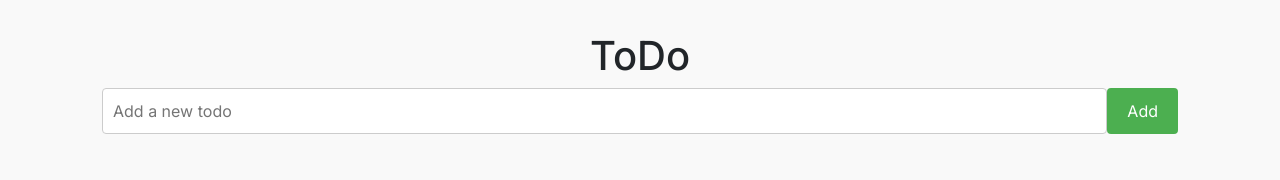
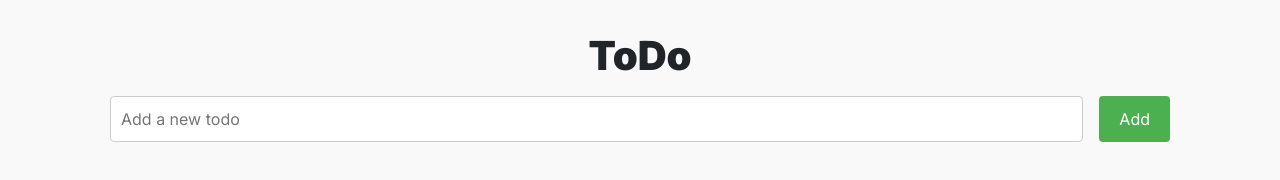
Before and after one commit to saumil8200/ToDo, a plain HTML site: page index.html in a window 1280 px wide. Drawn offline with nearby package versions, Linux system fonts and the light colour scheme.

Commit message:
refactored

```diff
--- a/index.html
+++ b/index.html
@@ -21,8 +21,8 @@
       <h1>ToDo</h1>
       <div>
         <div class="d-flex add-todo">
-          <input type="text" id="todoInput" placeholder="Add a new todo">
-          <button id="addTodoBtn">Add</button>
+          <input type="text" class="m-2" id="todoInput" placeholder="Add a new todo">
+          <button id="addTodoBtn" class="m-2">Add</button>
         </div>
         <ul id="todoList" class="todo-list">
         </ul>
--- a/styles.css
+++ b/styles.css
@@ -21,6 +21,7 @@ body {
 
 h1 {
     text-align: center;
+    font-weight: 900;
   }
 
   input[type="text"] {
```
